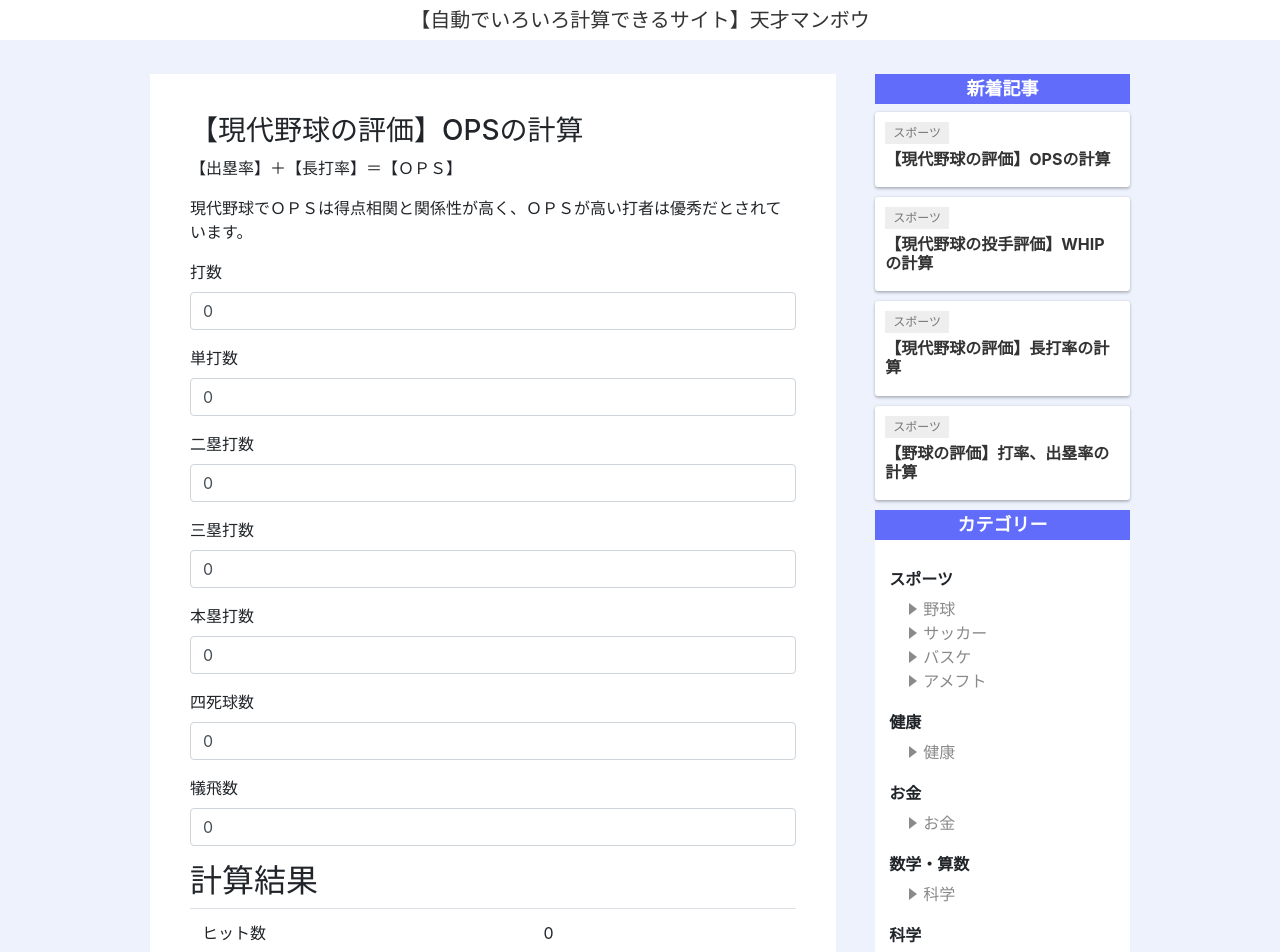
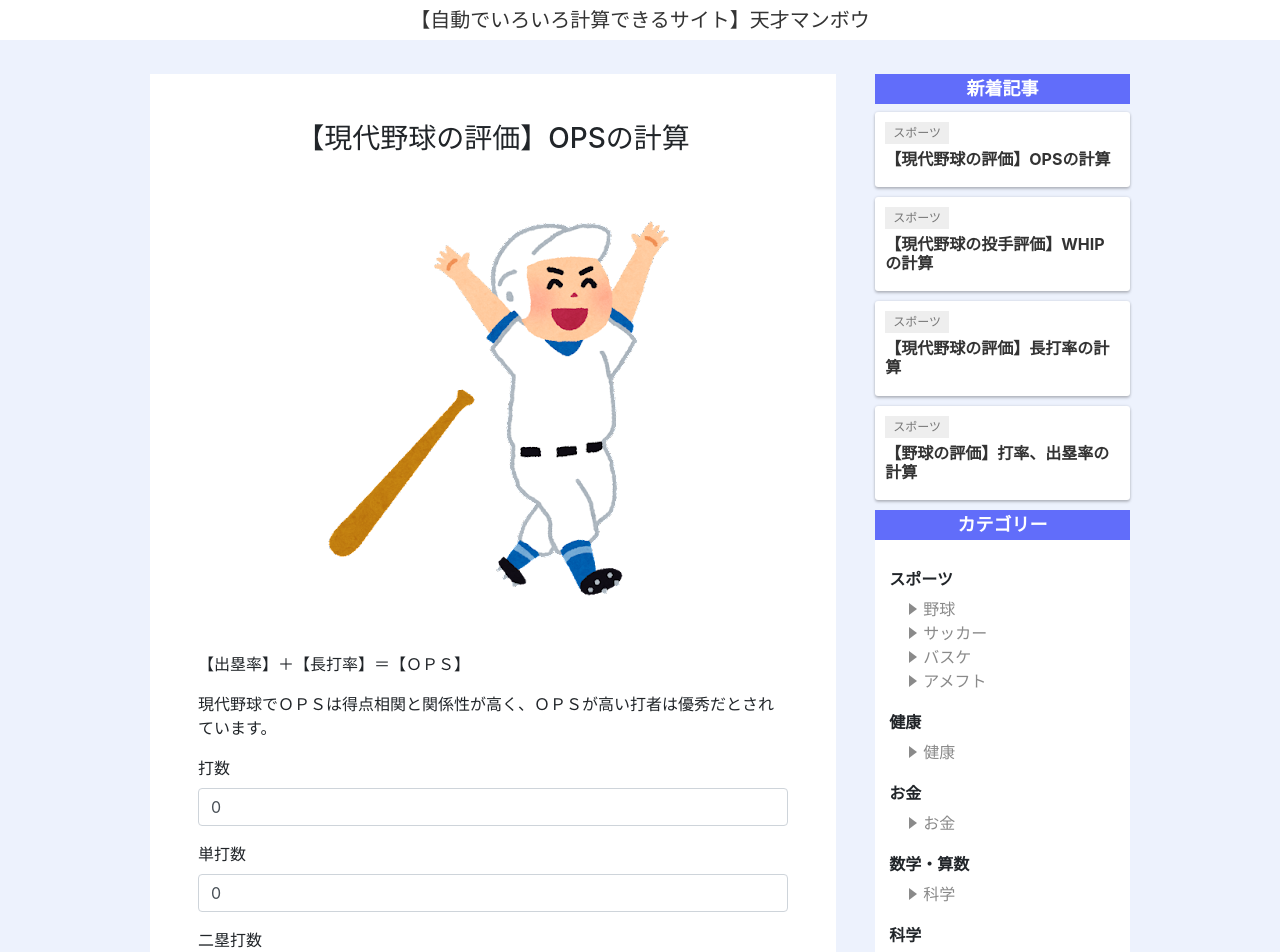
Before and after one commit to rk5155/calragu, a Vue app: page /baseball/ops in a window 1280 px wide. Shown: the top 952 px of the page. Built offline with nearby package versions, Linux system fonts and the light colour scheme.

Commit message:
記事のCSS調整

```diff
--- a/src/App.vue
+++ b/src/App.vue
@@ -75,9 +75,5 @@ main {
     .main-right {
         width: 26%;
     }
-    .calculation {
-      background-color: #ffffff;
-      padding: 40px;
-    }
 }
 </style>
--- a/src/assets/scss/article.scss
+++ b/src/assets/scss/article.scss
@@ -1,5 +1,16 @@
 .calculation {
+    background-color: #ffffff;
+    padding: 48px;
     h1 {
         font-size: 28px;
+        text-align: center;
+    }
+    h2 {
+        font-size: 24px;
+        margin: 48px 0 20px;
+    }
+    img {
+        display: block;
+        margin: 48px auto;
     }
 }
--- a/src/views/sports/baseball/Ops.vue
+++ b/src/views/sports/baseball/Ops.vue
@@ -1,6 +1,7 @@
 <template>
     <div class="calculation">
         <h1>{{ title }}</h1>
+        <img src="@/assets/images/sports/baseball/baseball_homerun_man.png" alt="">
         <p>【出塁率】＋【長打率】＝【ＯＰＳ】</p>
         <p>{{ desc }}</p>
 
```
